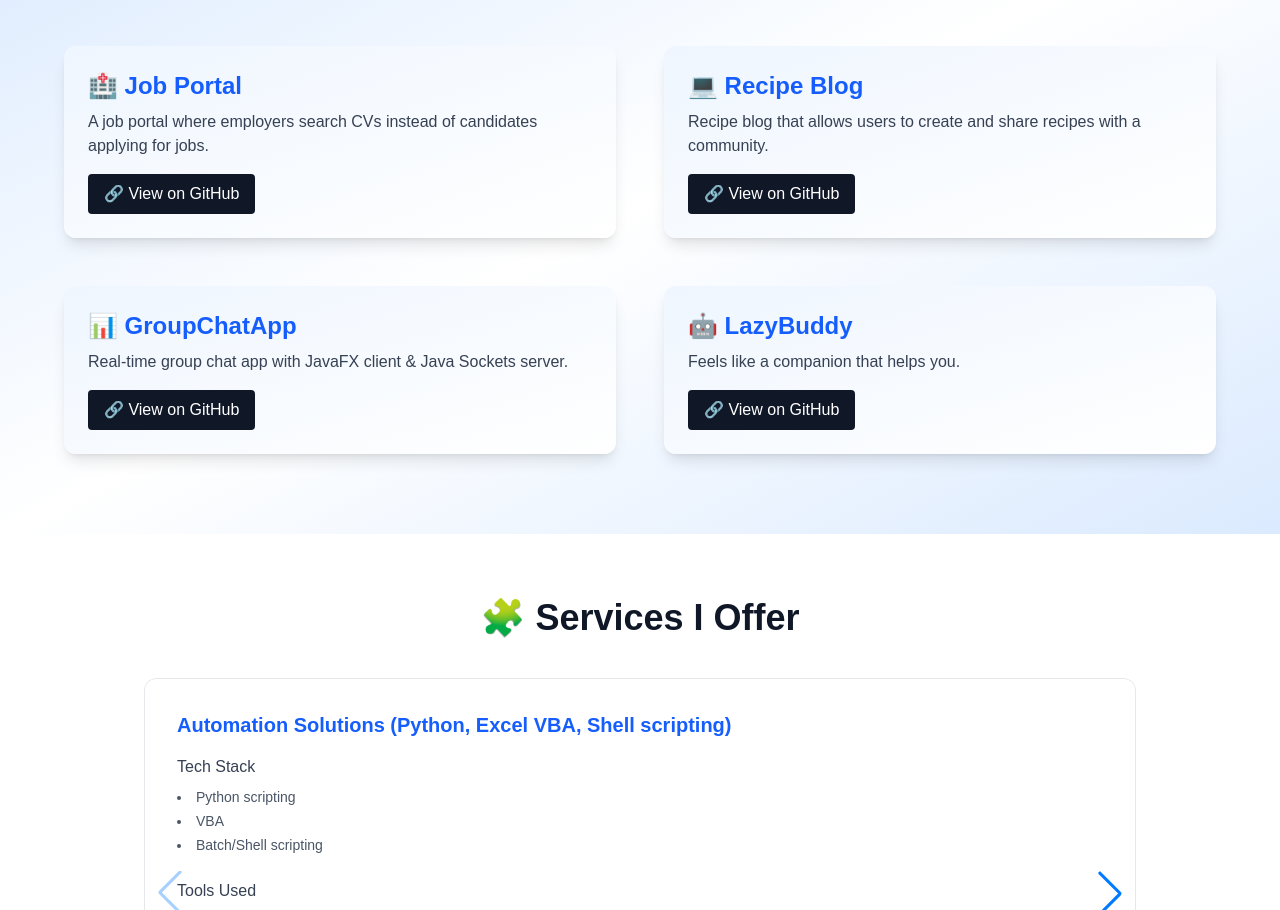
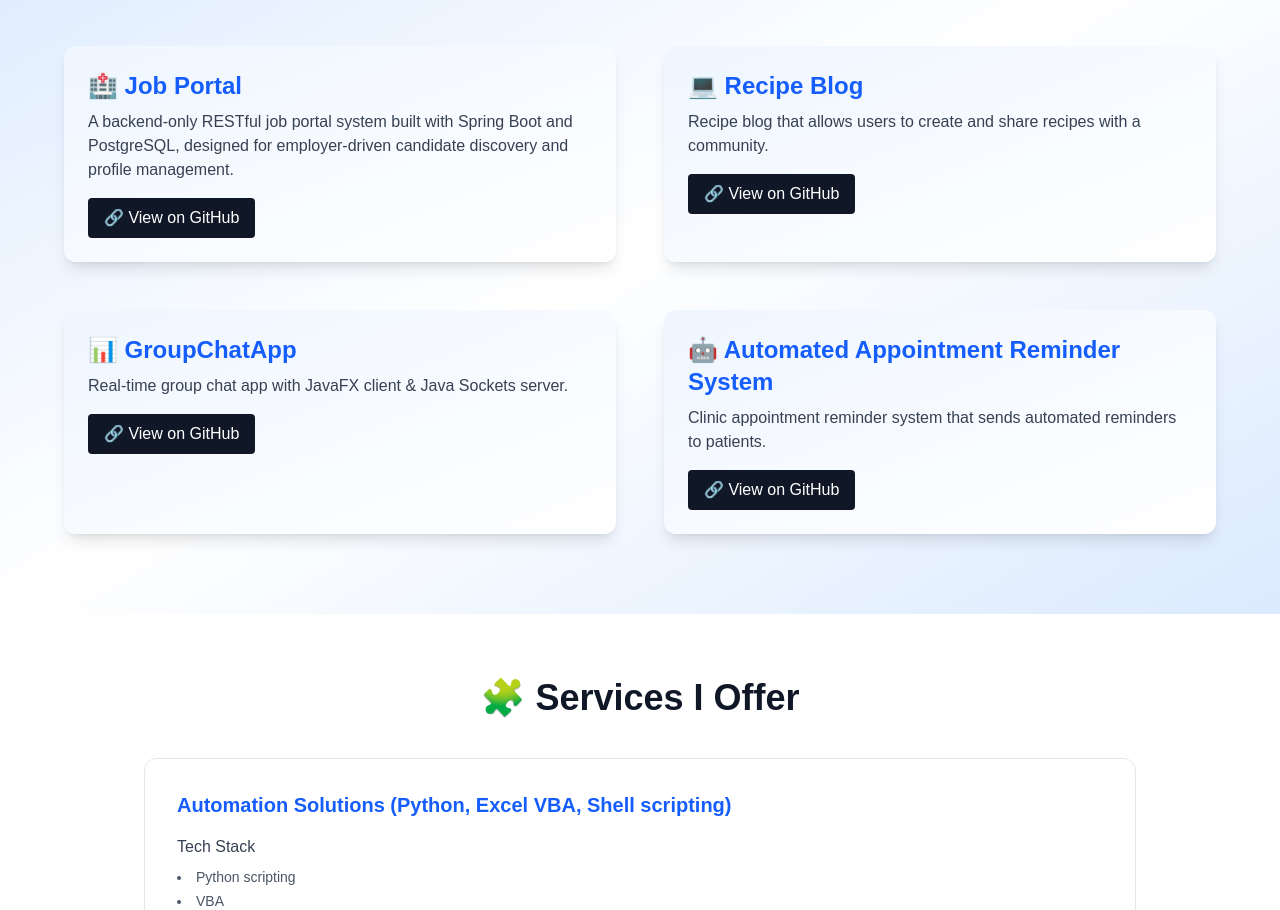
Before and after one commit to dinvoid/portfolio, a Next.js app: page / in a window 1280 px wide. Shown: the part 1540-2450 px from the top of the page. Built offline with nearby package versions, Linux system fonts and the light colour scheme.

Commit message:
Update the project link

```diff
--- a/components/dev/Project.tsx
+++ b/components/dev/Project.tsx
@@ -13,7 +13,7 @@ export default function ProjectsPage() {
     {
       title: "💻 Recipe Blog",
       description: "Recipe blog that allows users to create and share recipes with a community.",
-      url: "https://github.com/dinvoid/recipe-blog",
+      url: "https://github.com/dinvoid/spring_security_postrgeSQL",
       stack: ["React.js", "CSS", "Vercel", "MongoDB", "Passport.js"],
     },
     {
@@ -23,10 +23,10 @@ export default function ProjectsPage() {
       stack: ["Java", "JavaFX", "Threads", "Sockets"],
     },
     {
-      title: "🤖 LazyBuddy",
-      description: "Feels like a companion that helps you.",
-      url: "https://github.com/dinvoid/lazy-buddy",
-      stack: ["Java", "Spring Boot", "PostgreSQL", "Hibernate", "Spring Security"],
+      title: "🤖 Automated Appointment Reminder System",
+      description: "Clinic appointment reminder system that sends automated reminders to patients.",
+      url: "https://github.com/dinvoid/clinic-reminder-backend",
+      stack: ["Python", "Fastapi", "PostgreSQL", "APScheduler"],
     },
   ];
 
--- a/components/nondev/ProjectSection.tsx
+++ b/components/nondev/ProjectSection.tsx
@@ -3,7 +3,7 @@
 const projects = [
     {
       title: "🏥 Job Portal",
-      description: "A job portal where employers search CVs instead of candidates applying for jobs.",
+      description: "A backend-only RESTful job portal system built with Spring Boot and PostgreSQL, designed for employer-driven candidate discovery and profile management.",
       url: "https://github.com/dinvoid/spring_security_postrgeSQL",
       stack: ["Java", "Spring Boot", "PostgreSQL", "Hibernate", "Spring Security"],
     },
@@ -20,10 +20,10 @@ const projects = [
       stack: ["Java", "JavaFX", "Threads", "Sockets"],
     },
     {
-      title: "🤖 LazyBuddy",
-      description: "Feels like a companion that helps you.",
-      url: "https://github.com/dinvoid/lazy-buddy",
-      stack: ["Java", "Spring Boot", "PostgreSQL", "Hibernate", "Spring Security"],
+      title: "🤖 Automated Appointment Reminder System",
+      description: "Clinic appointment reminder system that sends automated reminders to patients.",
+      url: "https://github.com/dinvoid/clinic-reminder-backend",
+      stack: ["Python", "Fastapi", "PostgreSQL", "APScheduler"],
     },
   ];
 export default function ProjectSection() {
```
